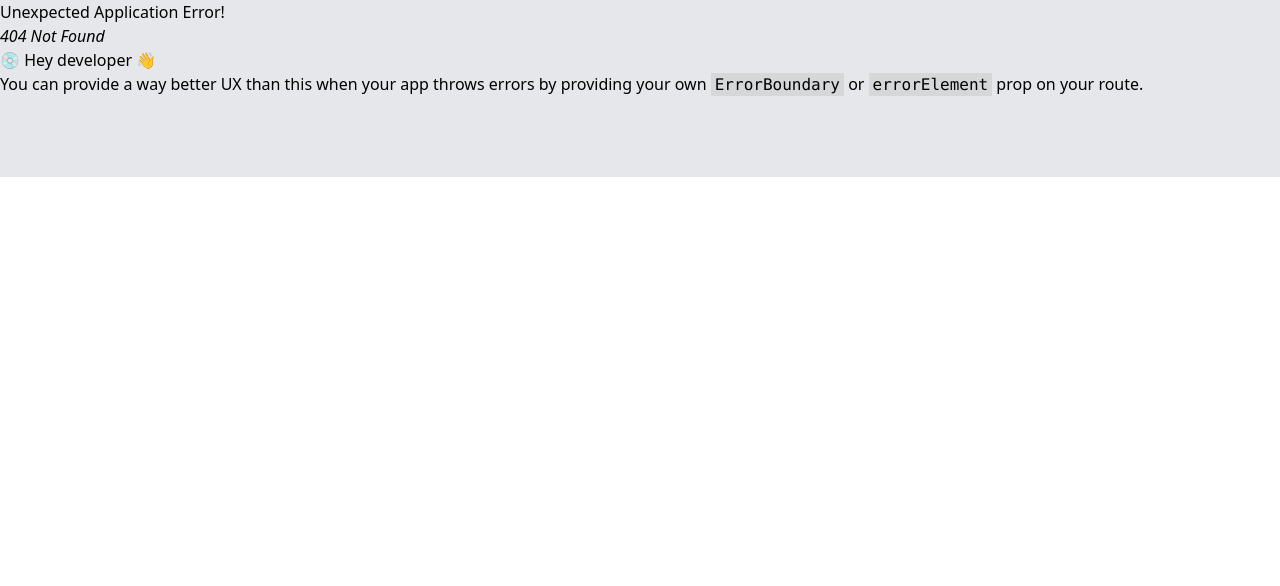
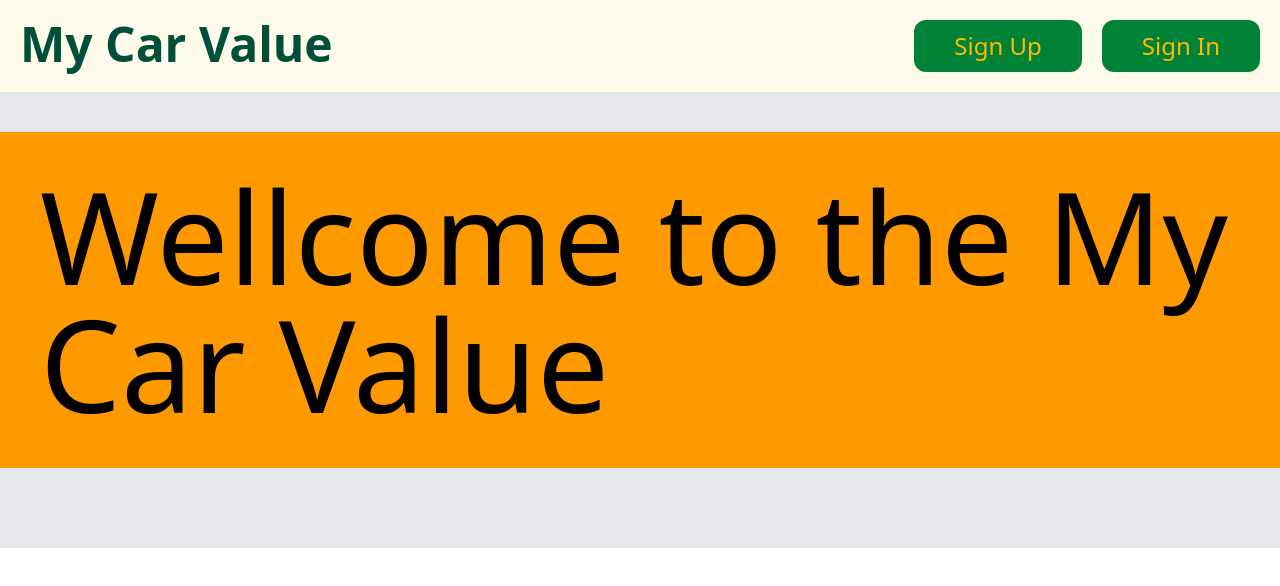
Before and after one commit to LSLWebDevelopment/my_car_value-front-end, a React (Vite) app: page /homePage in a window 1280 px wide. Before the commit this address had no page. Shown: the top 586 px of the page. Built offline with nearby package versions, Linux system fonts and the light colour scheme.

Commit message:
Made some adjustments

```diff
--- a/src/App.tsx
+++ b/src/App.tsx
@@ -2,12 +2,17 @@ import { createBrowserRouter, RouterProvider } from "react-router-dom";
 import { CreateUserPage } from "./users/pages/SignUpPage";
 import { Root } from "./users/pages/Root";
 import { SignInPage } from "./users/pages/SignInPage";
+import { HomePage } from "./users/pages/HomePage";
 
 const router = createBrowserRouter([
   {
     path: "/",
     element: <Root />,
     children: [
+      {
+        path: "/homePage",
+        element: <HomePage />,
+      },
       {
         path: "/signUp",
         element: <CreateUserPage />,
--- a/src/users/pages/HomePage.tsx
+++ b/src/users/pages/HomePage.tsx
@@ -1,5 +1,7 @@
-import { Root } from "./Root";
-
 export function HomePage() {
-  return <Root />;
+  return (
+    <section className="bg-amber-500 p-10">
+      <h1 className="text-9xl">Wellcome to the My Car Value</h1>
+    </section>
+  );
 }
```
